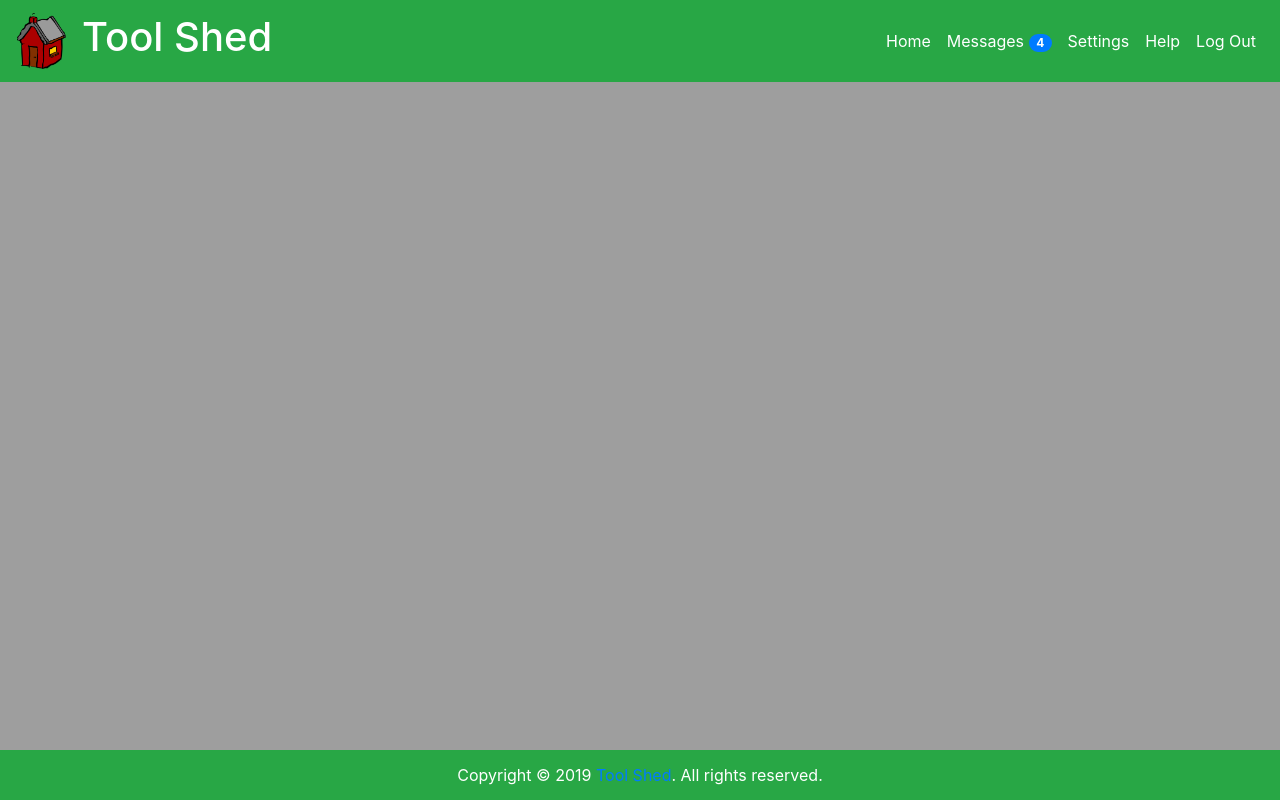
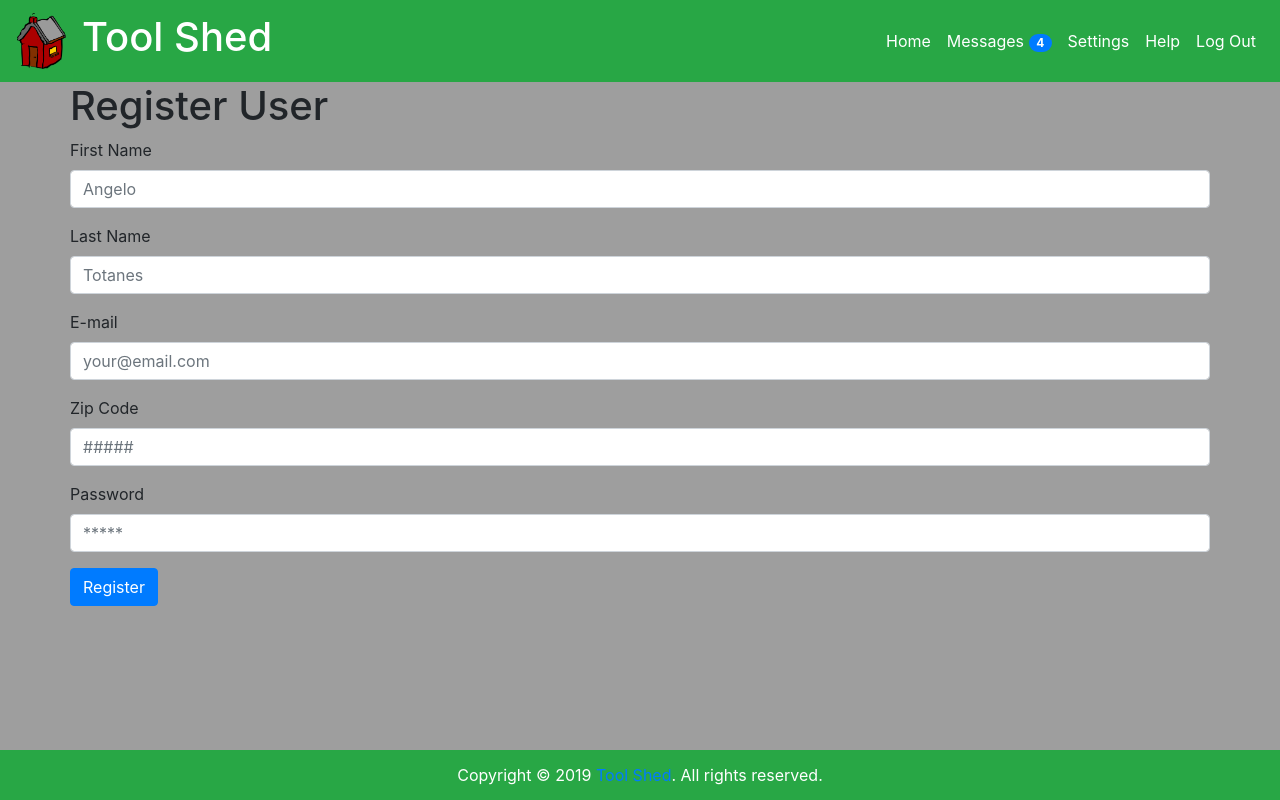
Before and after one commit to Wasabi-Kemosabe/ToolShed, an Angular app: page / in a window 1280 px wide. Built offline with nearby package versions, Linux system fonts and the light colour scheme.

Commit message:
Added user form and user display page for debugging purposes

```diff
--- a/src/app/app-routing.module.ts
+++ b/src/app/app-routing.module.ts
@@ -2,9 +2,13 @@ import { NgModule } from '@angular/core';
 import { Routes, RouterModule } from '@angular/router';
 import { HomepageComponent } from './homepage/homepage.component';
 import { MessagesComponent } from './messages/messages.component';
+import { InputUserDataFormComponent } from './input-user-data-form/input-user-data-form.component';
+import { DisplayUserDataComponent } from './display-user-data/display-user-data.component';
 
 
 const routes: Routes = [
+  { path: '', component: InputUserDataFormComponent },
+  { path: 'userinfo', component: DisplayUserDataComponent },
   { path: 'homepage', component: HomepageComponent },
   { path: 'messages', component: MessagesComponent }
 ];
--- /dev/null
+++ b/src/app/display-user-data/display-user-data.component.css
@@ -0,0 +1,3 @@
+.row {
+  width: 40%;
+}
--- /dev/null
+++ b/src/app/display-user-data/display-user-data.component.html
@@ -0,0 +1,45 @@
+<legend>User Information</legend>
+<form>
+  <div class="form-group row">
+    <!-- GUD -->
+    <label class="col-sm-6 col-form-label">GUID</label>
+    <div class="col-sm-6">{{user.guid}}</div>
+  </div>
+
+  <div class="form-group row">
+    <!-- Customer UID -->
+    <label class="col-sm-6 col-form-label">Customer UID</label>
+    <div class="col-sm-6">{{user.customerUid}}</div>
+  </div>
+
+  <div class="form-group row">
+    <!-- First Name -->
+    <label class="col-sm-6 col-form-label">First Name</label>
+    <div class="col-sm-6">{{user.first_name}}</div>
+  </div>
+
+  <div class="form-group row">
+    <!-- Last Name -->
+    <label class="col-sm-6 col-form-label">Last Name</label>
+    <div class="col-sm-6">{{user.last_name}}</div>
+  </div>
+
+  <div class="form-group row">
+    <!-- E-mail -->
+    <label class="col-sm-6 col-form-label">E-mail</label>
+    <div class="col-sm-6">{{user.email}}</div>
+  </div>
+
+  <div class="form-group row">
+    <!-- Zip Code -->
+    <label class="col-sm-6 col-form-label">Zip Code</label>
+    <div class="col-sm-6">{{user.zipcode}}</div>
+  </div>
+
+  <div class="form-group row">
+    <!-- Password -->
+    <label class="col-sm-6 col-form-label">Password</label>
+    <div class="col-sm-6">{{user.password}}</div>
+  </div>
+
+</form>
--- /dev/null
+++ b/src/app/display-user-data/display-user-data.component.ts
@@ -0,0 +1,26 @@
+import { Component, OnInit } from '@angular/core';
+import { UserInfoModel } from '../models/UserInfoModel'
+
+@Component({
+  selector: 'display-user-data',
+  templateUrl: './display-user-data.component.html',
+  styleUrls: ['./display-user-data.component.css']
+})
+export class DisplayUserDataComponent implements OnInit {
+
+  user: UserInfoModel = new UserInfoModel({
+    guid: "D21ds12x",
+    customerUid: "cust2dsa12dsa",
+    first_name: "John",
+    last_name: "Doe",
+    email: "email@email.com",
+    zipcode: 10283,
+    password: "Idasn2x2#"
+  });
+
+  constructor() { }
+
+  ngOnInit() {
+  }
+
+}
--- /dev/null
+++ b/src/app/input-user-data-form/input-user-data-form.component.css
@@ -0,0 +1,3 @@
+.help-block {
+  color: red;
+}
--- /dev/null
+++ b/src/app/input-user-data-form/input-user-data-form.component.html
@@ -0,0 +1,49 @@
+<h1>Register User</h1>
+
+<form [formGroup]="userForm" (ngSubmit)="onSubmit()">
+
+  <div class="form-group" [ngClass]="{ 'has-error': invalidFirstName() }">
+    <!-- First Name -->
+    <label for="first_name" class="control-label">First Name</label>
+    <input type="text" formControlName="first_name" class="form-control" id="first_name" name="first_name"
+      placeholder="Angelo">
+    <p *ngIf="invalidFirstName()" id="first_name_error" class="help-block">Invalid first name.</p>
+  </div>
+
+  <div class="form-group" [ngClass]="{ 'has-error': invalidLastName() }">
+    <!-- Last Name -->
+    <label for="last_name" class="control-label">Last Name</label>
+    <input type="text" formControlName="last_name" class="form-control" id="last_name" name="last_name"
+      placeholder="Totanes">
+    <p *ngIf="invalidLastName()" id="last_name_error" class="help-block">Invalid last name.</p>
+  </div>
+
+  <div class="form-group" [ngClass]="{ 'has-error': invalidEmail() }">
+    <!-- Email -->
+    <label for="email" class="control-label">E-mail</label>
+    <input type="text" formControlName="email" class="form-control" id="email" name="email"
+      placeholder="your@email.com">
+    <p *ngIf="invalidEmail()" id="email_error" class="help-block">Invalid email address.</p>
+  </div>
+
+  <div class="form-group" [ngClass]="{ 'has-error': invalidZipcode() }">
+    <!-- Zip Code-->
+    <label for="zipcode" class="control-label">Zip Code</label>
+    <input type="text" formControlName="zipcode" class="form-control" id="zipcode" name="zipcode" placeholder="#####">
+    <p *ngIf="invalidZipcode()" id="zipcode_error" class="help-block">Invalid zip code.</p>
+  </div>
+
+  <div class="form-group" [ngClass]="{ 'has-error': invalidPassword() }">
+    <!-- Password -->
+    <label for="password" class="control-label">Password</label>
+    <input type="password" formControlName="password" class="form-control" id="password" name="password"
+      placeholder="*****">
+    <p *ngIf="invalidPassword()" id="password_error" class="help-block">Invalid password.</p>
+  </div>
+
+  <div class="form-group has-error">
+    <!-- Register Button -->
+    <button type="submit" class="btn btn-primary">Register</button>
+  </div>
+
+</form>
--- /dev/null
+++ b/src/app/input-user-data-form/input-user-data-form.component.ts
@@ -0,0 +1,58 @@
+import { Component, OnInit } from '@angular/core';
+import { FormBuilder, FormGroup, FormControl, Validators } from '@angular/forms';
+
+@Component({
+  selector: 'input-user-data-form',
+  templateUrl: './input-user-data-form.component.html',
+  styleUrls: ['./input-user-data-form.component.css']
+})
+export class InputUserDataFormComponent implements OnInit {
+
+  registered = false;
+  submitted = false;
+  userForm: FormGroup;
+
+  constructor(private formBuilder: FormBuilder) { }
+
+  invalidFirstName() {
+    return (this.submitted && this.userForm.controls.first_name.errors != null);
+  }
+
+  invalidLastName() {
+    return (this.submitted && this.userForm.controls.last_name.errors != null);
+  }
+
+  invalidEmail() {
+    return (this.submitted && this.userForm.controls.email.errors != null);
+  }
+
+  invalidZipcode() {
+    return (this.submitted && this.userForm.controls.zipcode.errors != null);
+  }
+
+  invalidPassword() {
+    return (this.submitted && this.userForm.controls.password.errors != null);
+  }
+
+
+  ngOnInit() {
+    this.userForm = this.formBuilder.group({
+      first_name: ['', Validators.required],
+      last_name: ['', Validators.required],
+      email: ['', [Validators.required, Validators.email]],
+      zipcode: ['', [Validators.required, Validators.pattern('^[0-9]{5}(?:-[0-9]{4})?$')]],
+      password: ['', [Validators.required, Validators.minLength(5), Validators.pattern('^(?=.*[a-z])(?=.*[A-Z])(?=.*[0-9])[a-zA-Z0-9]+$')]],
+    });
+  }
+
+  onSubmit() {
+    this.submitted = true;
+    if (this.userForm.invalid == true) {
+      return;
+    }
+    else {
+      this.registered = true;
+    }
+  }
+
+}
--- /dev/null
+++ b/src/app/models/UserInfoModel.ts
@@ -0,0 +1,18 @@
+export class UserInfoModel {
+    guid: string;
+    customerUid: string;
+
+    first_name: string;
+    last_name: string;
+
+    email: string;
+    zipcode: string;
+
+    password: string;
+
+    constructor(obj: any = null) {
+        if (obj != null) {
+            Object.assign(this, obj);
+        }
+    }
+}
```
Also changed, not shown: proxy.conf.json (added, +8 -0 lines), src/app/app.module.ts (+8 -3 lines).
